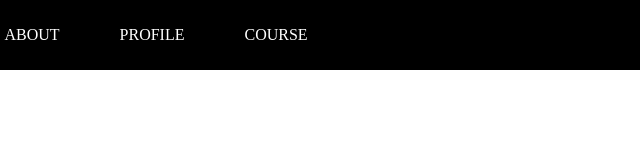
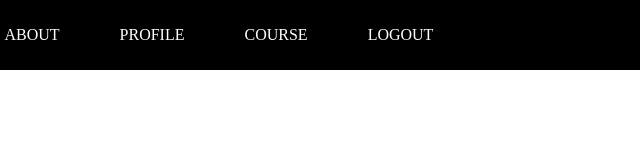
Before and after one commit to ojeolaayofe/Codeproject, a plain HTML site: page webproject/index.html in a window 1280 px wide. Shown: the full height of the page, 242-882 px from the left. Drawn offline with Linux system fonts and the light colour scheme.

Commit message:
New navbar Title added
I added a new navbar title called Logout. this will enable the user to logout of the page

```diff
--- a/webproject/index.html
+++ b/webproject/index.html
@@ -15,6 +15,7 @@
 			<li><a href="#">ABOUT</a></li>
 			<li><a href="#">PROFILE</a></li>
 			<li><a href="#">COURSE</a></li>
+			<li><a href="#">LOGOUT</a></li>
 		</ul>
 
 		<div class="rightNav">
```
